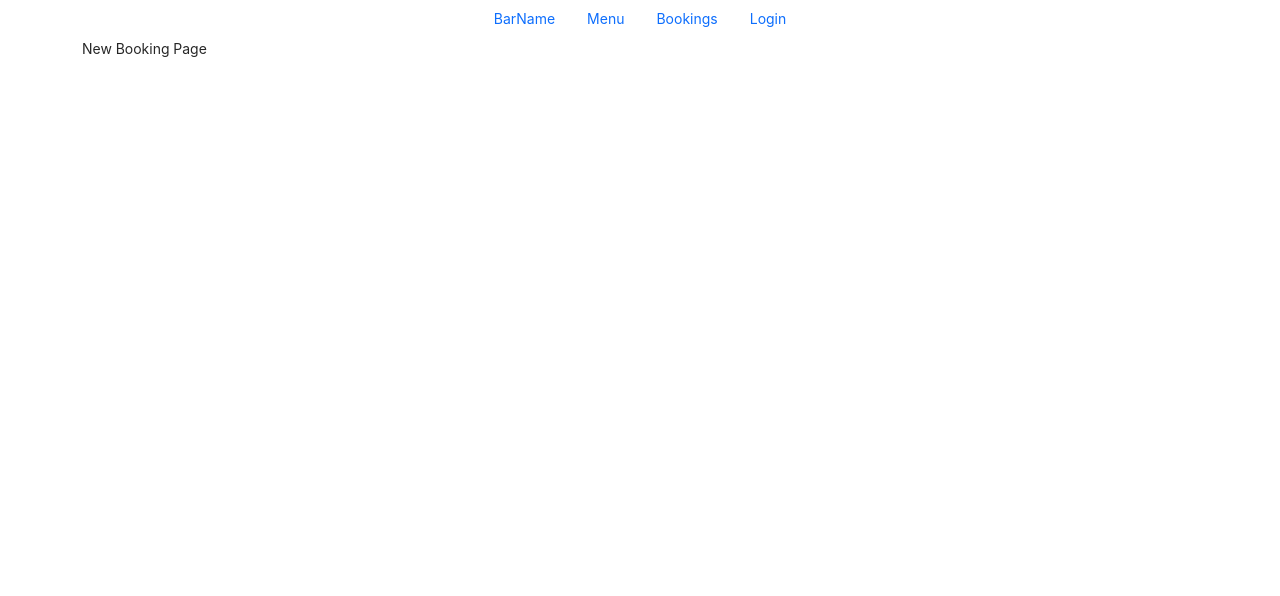
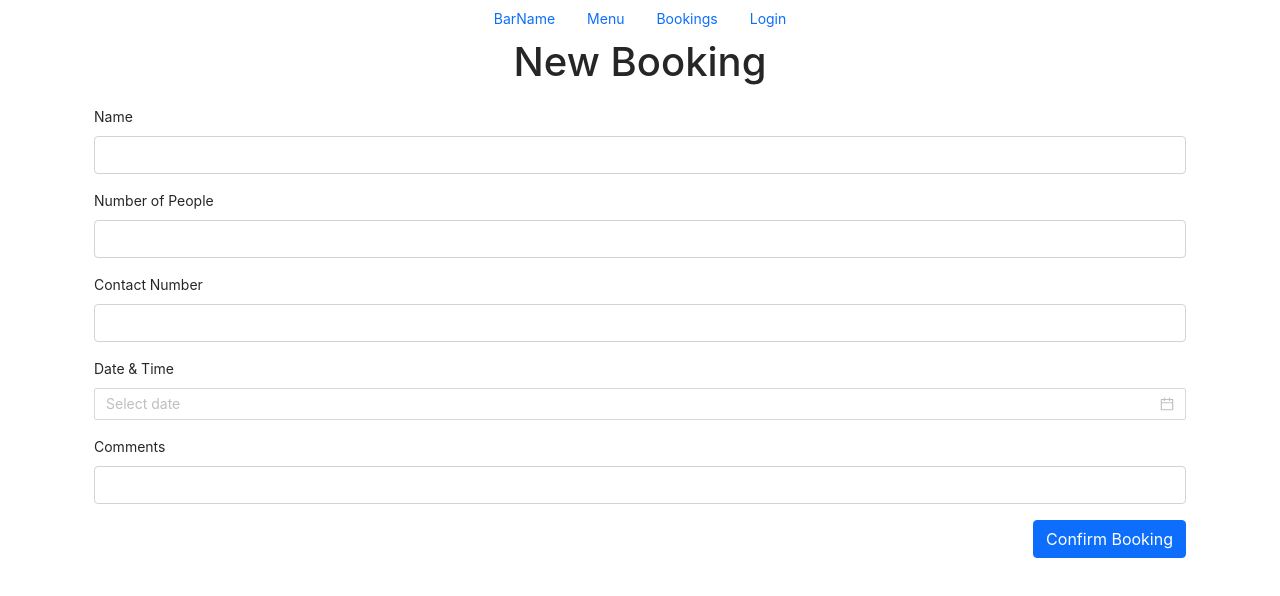
Before and after one commit to sohailhaider/graphql-bookings, a React (Create React App) app in the folder client/: page /bookings in a window 1280 px wide. Shown: the top 596 px of the page. Built offline with nearby package versions, Linux system fonts and the light colour scheme.

Commit message:
UI Completed

```diff
--- a/client/src/components/InputField/InputField.jsx
+++ b/client/src/components/InputField/InputField.jsx
@@ -1,7 +1,7 @@
 import React from "react";
 import PropTypes from "prop-types";
 //import { Test } from './InputField.styles';
-import { Field } from "formik";
+import { Field, ErrorMessage } from "formik";
 import { Form as BSForm } from "react-bootstrap";
 
 const InputField = ({ name, type, placeholder, label, extraText }) => (
@@ -13,8 +13,8 @@ const InputField = ({ name, type, placeholder, label, extraText }) => (
     }) => (
       <div>
         <BSForm.Group className="mb-3" controlId={`control-${name}`}>
-          <BSForm.Label>{label}</BSForm.Label>
-          <BSForm.Control type={type} placeholder={placeholder} {...field} />
+          <BSForm.Label for={`input-label-${name}`}>{label}</BSForm.Label>
+          <BSForm.Control id={`input-label-${name}`} type={type} placeholder={placeholder} {...field} />
           {extraText && (
             <BSForm.Text className="text-muted">
               We'll never share your email with anyone else.
@@ -23,6 +23,7 @@ const InputField = ({ name, type, placeholder, label, extraText }) => (
           {meta.touched && meta.error && (
             <div className="error">{meta.error}</div>
           )}
+          <ErrorMessage name={name} />
         </BSForm.Group>
       </div>
     )}
--- a/client/src/pages/BookingsPage/BookingsListingPage/BookingsListingPage.jsx
+++ b/client/src/pages/BookingsPage/BookingsListingPage/BookingsListingPage.jsx
@@ -4,6 +4,7 @@ import { Container, Row, Col } from "react-bootstrap";
 //import { Test } from './BookingsListingPage.styles';
 import BookingInfoCard from "../../../components/BookingInfoCard";
 import { DatePicker } from 'antd';
+import Page from "../../../components/Page";
 
 const BOOKINGS = [
   {
@@ -17,7 +18,7 @@ const BOOKINGS = [
 ];
 
 const BookingsListingPage = (props) => (
-  <Container className="BookingsListingPageWrapper">
+  <Page className="BookingsListingPageWrapper">
     <Row>
       <Col md={3} className="mt-3">
         <DatePicker.RangePicker />
@@ -30,7 +31,7 @@ const BookingsListingPage = (props) => (
         </Row>
       </Col>
     </Row>
-  </Container>
+  </Page>
 );
 
 BookingsListingPage.propTypes = {
--- /dev/null
+++ b/client/src/pages/BookingsPage/NewBookingPage/NewBookingForm/NewBookingForm.jsx
@@ -0,0 +1,86 @@
+import React, { PureComponent } from "react";
+import PropTypes from "prop-types";
+//import { Test } from "./NewBookingForm.styles";
+import { Formik, Form, Field } from "formik";
+import InputField from "../../../../components/InputField";
+import { DatePicker } from "antd";
+import { Button } from "react-bootstrap";
+
+class NewBookingForm extends PureComponent {
+  constructor(props) {
+    super(props);
+
+    this.state = {
+      hasError: false,
+      initialValues: {
+        name: "",
+        noOfPeople: "",
+        contactNumber: "",
+        date: "",
+        comment: "",
+      },
+    };
+  }
+
+  componentDidMount = () => {
+    console.log("NewBookingForm mounted");
+  };
+
+  render() {
+    if (this.state.hasError) {
+      return <h1>Something went wrong.</h1>;
+    }
+    return (
+      <div className="NewBookingFormWrapper">
+        <Formik
+          initialValues={this.state.initialValues}
+          onSubmit={(values) => {
+            // same shape as initial values
+            console.log(values);
+          }}
+        >
+          {({ errors, touched }) => (
+            <Form>
+              <InputField name="name" label="Name" />
+              <InputField name="noOfPeople" label="Number of People" />
+              <InputField name="contactNumber" label="Contact Number" />
+              <Field name="date">
+                {({
+                  field, // { name, value, onChange, onBlur }
+                  form: { touched, errors, setFieldValue }, // also values, setXXXX, handleXXXX, dirty, isValid, status, etc.
+                  meta,
+                }) => (
+                  <div>
+                    <label for={`input-date`}>Date & Time</label>
+                    <DatePicker
+                      showTime
+                      id={`input-date`}
+                      className="form-control input mt-2 mb-3"
+                      onChange={(value) =>
+                        setFieldValue("date", value.toISOString())
+                      }
+                    />
+                  </div>
+                )}
+              </Field>
+              <InputField name="comments" label="Comments" />
+              <Button type="submit" className="float-end">
+                Confirm Booking
+              </Button>
+            </Form>
+          )}
+        </Formik>
+      </div>
+    );
+  }
+}
+
+NewBookingForm.propTypes = {
+  // bla: PropTypes.string,
+};
+
+NewBookingForm.defaultProps = {
+  // bla: 'test',
+};
+
+export default NewBookingForm;
--- /dev/null
+++ b/client/src/pages/BookingsPage/NewBookingPage/NewBookingForm/NewBookingForm.module.css
@@ -0,0 +1 @@
+/* your css code */
--- /dev/null
+++ b/client/src/pages/BookingsPage/NewBookingPage/NewBookingForm/index.js
@@ -0,0 +1,3 @@
+import NewBookingForm from "./NewBookingForm";
+
+export default NewBookingForm;
--- a/client/src/pages/BookingsPage/NewBookingPage/NewBookingPage.jsx
+++ b/client/src/pages/BookingsPage/NewBookingPage/NewBookingPage.jsx
@@ -1,11 +1,19 @@
 import React from "react";
 import PropTypes from "prop-types";
 //import { Test } from './NewBookingPage.styles';
+import Page from "../../../components/Page";
+import { Row } from "react-bootstrap";
+import NewBookingForm from "./NewBookingForm";
 
 const NewBookingPage = (props) => (
-  <div className="NewBookingPageWrapper">
-    New Booking Page
-  </div>
+  <Page className="NewBookingPageWrapper">
+    <Row>
+      <h1 className="text-center">New Booking</h1>
+    </Row>
+    <Row>
+      <NewBookingForm />
+    </Row>
+  </Page>
 );
 
 NewBookingPage.propTypes = {
--- a/client/src/pages/LoginPage/LoginPage.jsx
+++ b/client/src/pages/LoginPage/LoginPage.jsx
@@ -1,6 +1,7 @@
 import React, { PureComponent } from "react";
 import PropTypes from "prop-types";
 import LoginForm from "./LoginForm/LoginForm";
+import Page from "../../components/Page";
 //import { Test } from "./LoginPage.styles";
 
 class LoginPage extends PureComponent {
@@ -13,8 +14,8 @@ class LoginPage extends PureComponent {
   }
 
   componentDidMount = () => {
-    console.log('LoginPage mounted');
-  }
+    console.log("LoginPage mounted");
+  };
 
   static getDerivedStateFromError(error) {
     // getDerivedStateFromError -> Update state so the next render will show the fallback UI.
@@ -26,25 +27,25 @@ class LoginPage extends PureComponent {
   }
 
   getSnapshotBeforeUpdate = (prevProps, prevState) => {
-    console.log('LoginPage getSnapshotBeforeUpdate', prevProps, prevState);
-  }
+    console.log("LoginPage getSnapshotBeforeUpdate", prevProps, prevState);
+  };
 
   componentDidUpdate = () => {
-    console.log('LoginPage did update');
-  }
+    console.log("LoginPage did update");
+  };
 
   componentWillUnmount = () => {
-    console.log('LoginPage will unmount');
-  }
+    console.log("LoginPage will unmount");
+  };
 
-  render () {
+  render() {
     if (this.state.hasError) {
       return <h1>Something went wrong.</h1>;
     }
     return (
-      <div className="LoginPageWrapper">
+      <Page className="LoginPageWrapper">
         <LoginForm />
-      </div>
+      </Page>
     );
   }
 }
--- a/client/src/pages/MenusPage/MenusPage.jsx
+++ b/client/src/pages/MenusPage/MenusPage.jsx
@@ -4,6 +4,7 @@ import PropTypes from "prop-types";
 import image1 from "../../assets/png/thumb-2.png";
 import MenuCard from "../../components/MenuCard/MenuCard";
 import { Row } from "react-bootstrap";
+import Page from "../../components/Page";
 
 const MENUS = [
   {
@@ -49,13 +50,13 @@ const MENUS = [
 ];
 
 const MenusPage = (props) => (
-  <Row className="MenusPageWrapper">
-    {
-      MENUS.map(menu => {
-        return <MenuCard {...menu} />
-      })
-    }
-  </Row>
+  <Page className="MenusPageWrapper">
+    <Row>
+      {MENUS.map((menu) => {
+        return <MenuCard {...menu} />;
+      })}
+    </Row>
+  </Page>
 );
 
 MenusPage.propTypes = {
```
